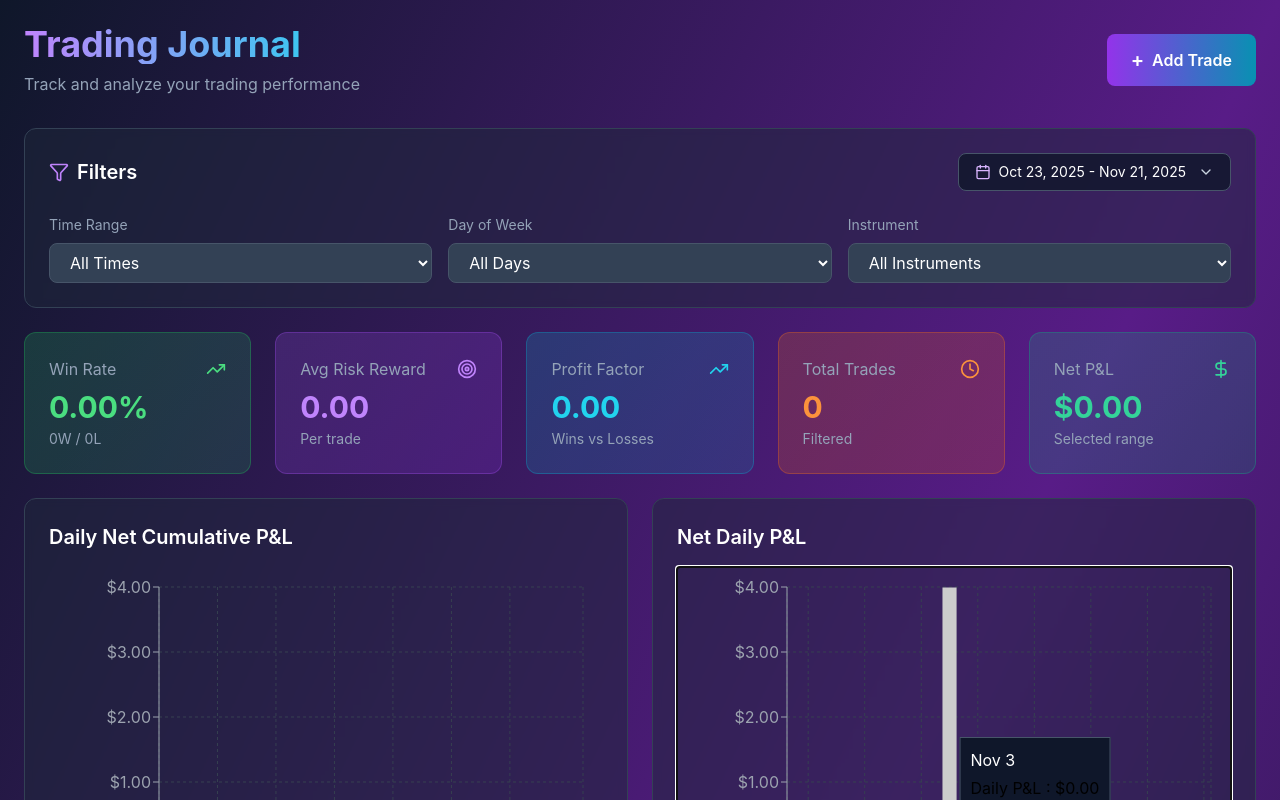
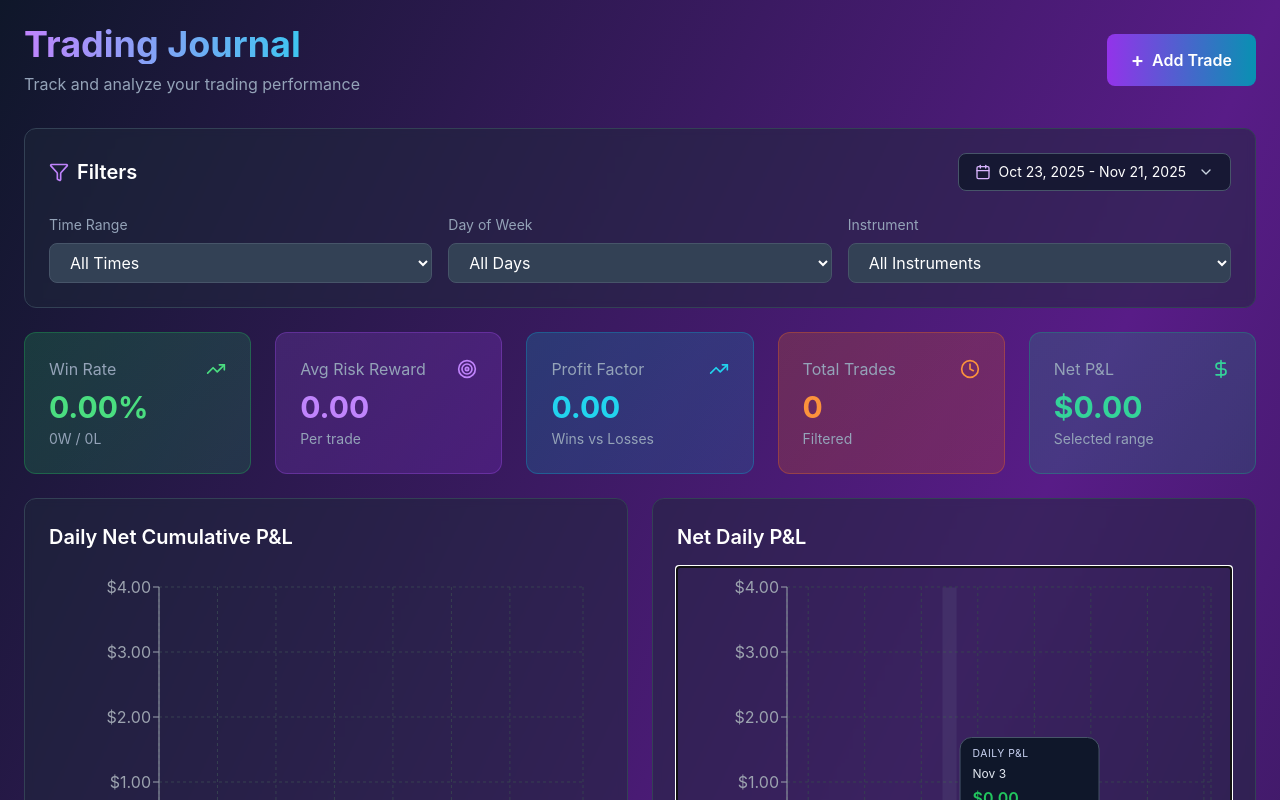
Before and after one commit to Sanchezter88/TradingJournal, a React (Create React App) app: page / in a window 1280 px wide. Both pictures are taken after a click on the element 954 px from the left and 727 px from the top of the page. Shown: the top 800 px of the page. Built offline with nearby package versions, Linux system fonts and the light colour scheme.

Commit message:
Color PnL tooltips and bars by direction

```diff
--- a/src/App.js
+++ b/src/App.js
@@ -35,6 +35,44 @@ const currencyFormatter = new Intl.NumberFormat('en-US', {
   currency: 'USD',
   maximumFractionDigits: 2
 });
+
+const getPnLColor = (value) => (value >= 0 ? '#22c55e' : '#f87171');
+
+const PnLTooltip = ({ active, payload, label, title }) => {
+  if (!active || !payload || payload.length === 0) return null;
+  const value = payload[0]?.value ?? 0;
+  const color = getPnLColor(value);
+
+  return (
+    <div
+      style={{
+        backgroundColor: '#0f172a',
+        border: '1px solid #475569',
+        borderRadius: '0.75rem',
+        padding: '0.5rem 0.75rem',
+        minWidth: '140px'
+      }}
+    >
+      {title && (
+        <div
+          style={{
+            fontSize: '0.65rem',
+            letterSpacing: '0.05em',
+            textTransform: 'uppercase',
+            color: '#cbd5f5',
+            marginBottom: '0.2rem'
+          }}
+        >
+          {title}
+        </div>
+      )}
+      {label && (
+        <div style={{ fontSize: '0.75rem', color: '#e2e8f0', marginBottom: '0.2rem' }}>{label}</div>
+      )}
+      <div style={{ color, fontWeight: 600 }}>{currencyFormatter.format(value)}</div>
+    </div>
+  );
+};
 
 const startOfDay = (date) => new Date(date.getFullYear(), date.getMonth(), date.getDate());
 
@@ -1312,14 +1350,11 @@ function App() {
                 <CartesianGrid strokeDasharray="3 3" stroke="#374151" />
                 <XAxis dataKey="label" stroke="#9ca3af" />
                 <YAxis stroke="#9ca3af" tickFormatter={(value) => currencyFormatter.format(value)} />
-                <Tooltip
-                  contentStyle={{ backgroundColor: '#0f172a', border: '1px solid #475569' }}
-                  formatter={(value) => [currencyFormatter.format(value), 'Daily P&L']}
-                />
+                <Tooltip content={<PnLTooltip title="Daily P&L" />} cursor={{ fill: 'rgba(148, 163, 184, 0.1)' }} />
                 <ReferenceLine y={0} stroke="#94a3b8" strokeDasharray="4 4" />
                 <Bar dataKey="pnl" radius={[4, 4, 0, 0]}>
                   {dailyPnLData.map((entry) => (
-                    <Cell key={entry.date} fill={entry.pnl >= 0 ? '#22c55e' : '#f87171'} />
+                    <Cell key={entry.date} fill={getPnLColor(entry.pnl)} />
                   ))}
                 </Bar>
               </BarChart>
@@ -1369,12 +1404,13 @@ function App() {
                 <CartesianGrid strokeDasharray="3 3" stroke="#374151" />
                 <XAxis dataKey="range" stroke="#9ca3af" />
                 <YAxis stroke="#9ca3af" tickFormatter={(value) => currencyFormatter.format(value)} />
-                <Tooltip
-                  contentStyle={{ backgroundColor: '#1e293b', border: '1px solid #475569' }}
-                  formatter={(value) => [currencyFormatter.format(value), 'Average P&L']}
-                />
+                <Tooltip content={<PnLTooltip title="Average P&L" />} cursor={{ fill: 'rgba(148, 163, 184, 0.1)' }} />
                 <ReferenceLine y={0} stroke="#94a3b8" strokeDasharray="4 4" />
-                <Bar dataKey="avgPnL" fill="#f97316" radius={[8, 8, 0, 0]} />
+                <Bar dataKey="avgPnL" radius={[8, 8, 0, 0]}>
+                  {timeRangeData.map((entry) => (
+                    <Cell key={entry.range} fill={getPnLColor(entry.avgPnL)} />
+                  ))}
+                </Bar>
               </BarChart>
             </ResponsiveContainer>
           </div>
@@ -1386,12 +1422,13 @@ function App() {
                 <CartesianGrid strokeDasharray="3 3" stroke="#374151" />
                 <XAxis dataKey="day" stroke="#9ca3af" />
                 <YAxis stroke="#9ca3af" tickFormatter={(value) => currencyFormatter.format(value)} />
-                <Tooltip
-                  contentStyle={{ backgroundColor: '#1e293b', border: '1px solid #475569' }}
-                  formatter={(value) => [currencyFormatter.format(value), 'Average P&L']}
-                />
+                <Tooltip content={<PnLTooltip title="Average P&L" />} cursor={{ fill: 'rgba(148, 163, 184, 0.1)' }} />
                 <ReferenceLine y={0} stroke="#94a3b8" strokeDasharray="4 4" />
-                <Bar dataKey="avgPnL" fill="#34d399" radius={[8, 8, 0, 0]} />
+                <Bar dataKey="avgPnL" radius={[8, 8, 0, 0]}>
+                  {dayData.map((entry) => (
+                    <Cell key={entry.day} fill={getPnLColor(entry.avgPnL)} />
+                  ))}
+                </Bar>
               </BarChart>
             </ResponsiveContainer>
           </div>
```
